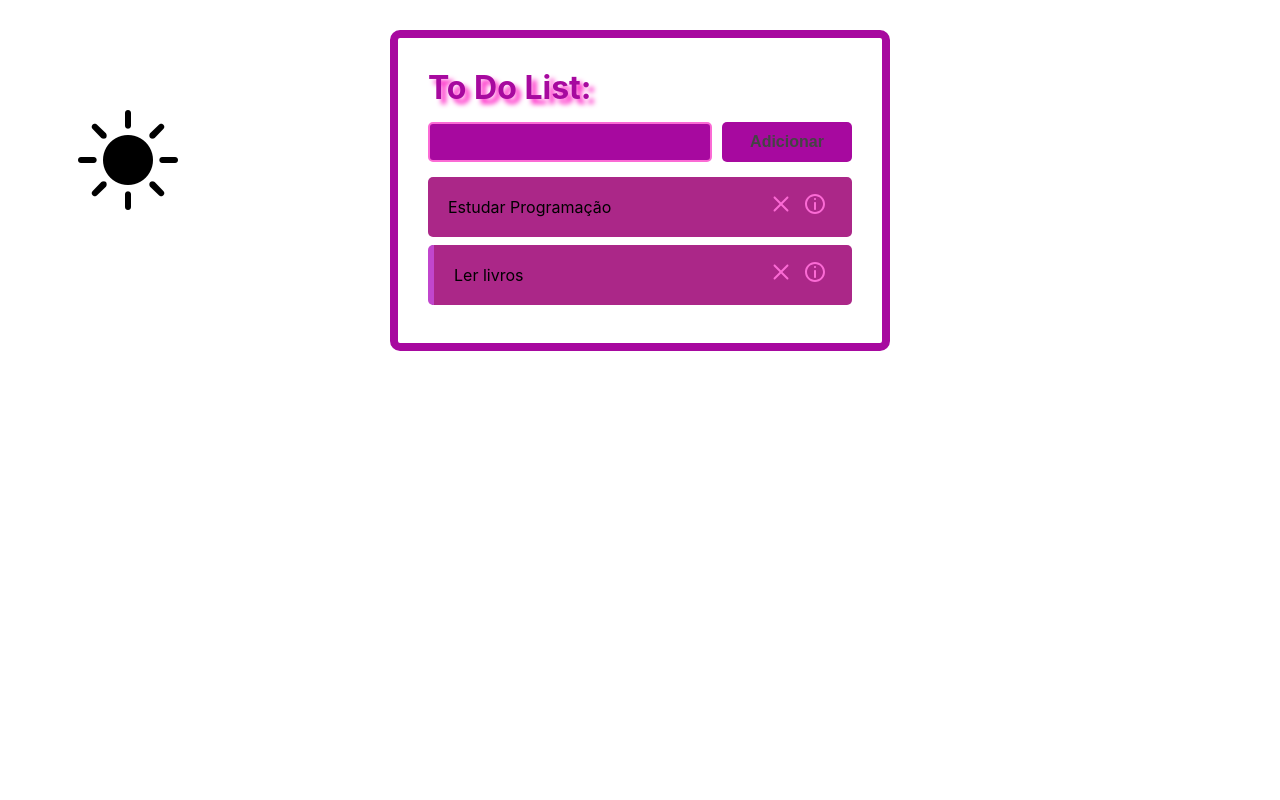
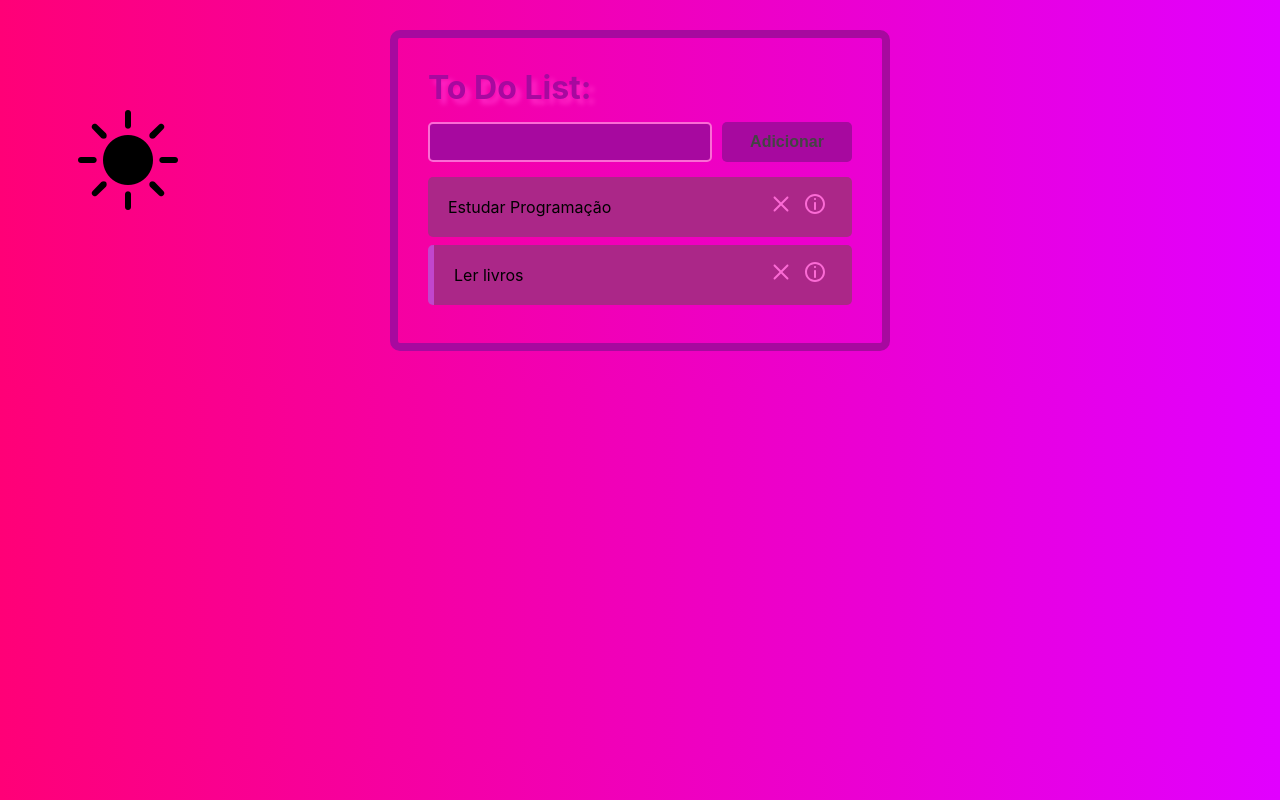
Before and after one commit to IgorBandeira/ToDoList---React, a React (Create React App) app: page / in a window 1280 px wide. Built offline with nearby package versions, Linux system fonts and the light colour scheme; no server answers.

Commit message:
ToDoList

```diff
--- a/src/index.css
+++ b/src/index.css
@@ -11,6 +11,11 @@ body {
     sans-serif;
   -webkit-font-smoothing: antialiased;
   -moz-osx-font-smoothing: grayscale;
+  background: linear-gradient(
+    90deg,
+    rgb(255, 0, 119) 0%,
+    rgb(225, 0, 255) 100%
+  );
 }
 
 code {
```
